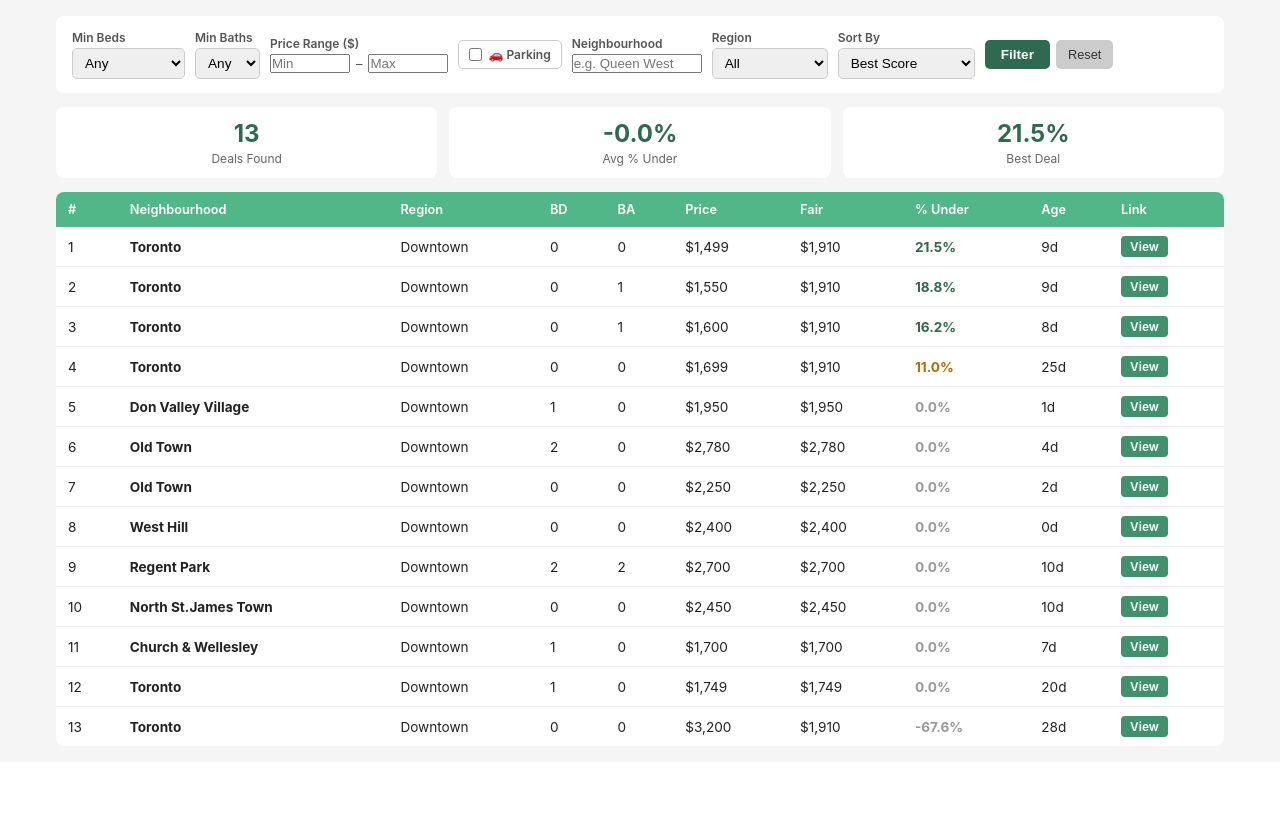
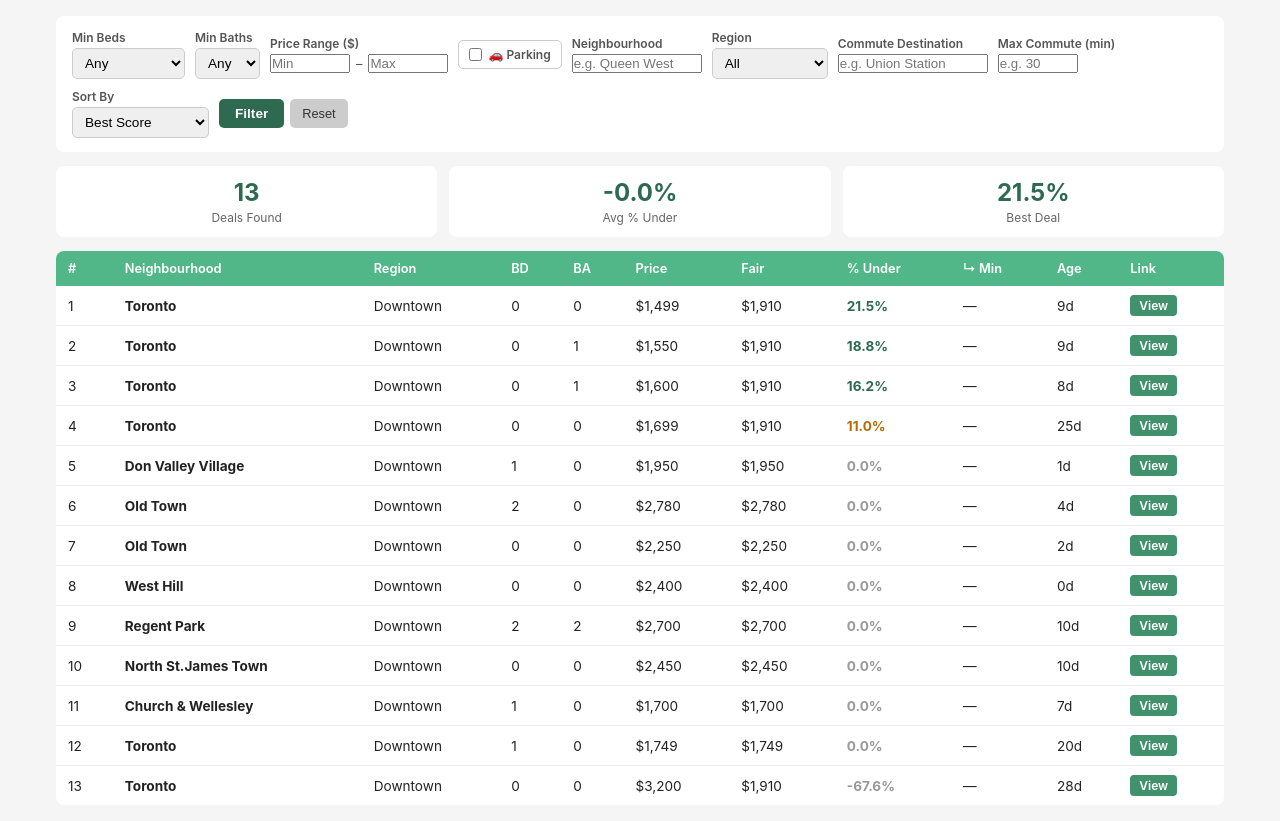
Before and after one commit to scbrock/rent-finder-flask, a Flask app: page / in a window 1280 px wide. Shown: the part 105-926 px from the top of the page. Before the commit the page ends 842 px from the top, so only its background shows below. Run offline with Flask 3, Linux system fonts and the light colour scheme.

Commit message:
MC-257: commute time filter in Flask UI — destination input + max_commute slider. Commute column in table. /api/deals filters by commute_minutes. commute_minutes column added to app.py load_deals. All params wired to URL.

```diff
--- a/app.py
+++ b/app.py
@@ -43,6 +43,7 @@ def load_deals():
                 'pct_under_fmt': f"{pct_under:.1f}%",
                 'days_ago': r.get('days_ago', ''),
                 'is_stale': r.get('is_stale', '').strip().lower() in ('true', '1'),
+                'commute_minutes': float(r['commute_minutes']) if r.get('commute_minutes', '').strip() else None,
                 'link': r.get('link', ''),
                 'final_score': round(final_score, 3) if final_score else 0,
             })
@@ -93,7 +94,6 @@ def api_deals():
     if max_commute is not None:
         deals = [d for d in deals if d.get('commute_minutes') is not None and d['commute_minutes'] <= max_commute]
         deals.sort(key=lambda d: d.get('commute_minutes', 999))
-        return jsonify(deals[:50])
 
     # Sort
     reverse = sort_by not in ('price', 'days_ago')
--- a/templates/index.html
+++ b/templates/index.html
@@ -151,6 +151,18 @@
       </select>
     </div>
 
+    <!-- Commute destination -->
+    <div class="filter-group">
+      <label>Commute Destination</label>
+      <input id="commute_dest" type="text" placeholder="e.g. Union Station" style="width:150px;" title="Destination address for commute filter">
+    </div>
+
+    <!-- Max commute -->
+    <div class="filter-group">
+      <label>Max Commute (min)</label>
+      <input id="max_commute" type="number" placeholder="e.g. 30" min="1" max="180" style="width:80px;">
+    </div>
+
     <!-- Sort -->
     <div class="filter-group">
       <label>Sort By</label>
@@ -190,6 +202,7 @@
         <th onclick="sortTable('price')">Price</th>
         <th onclick="sortTable('fair')">Fair</th>
         <th onclick="sortTable('pct')">% Under</th>
+        <th onclick="sortTable('commute')" title="Walking commute time">↳ Min</th>
         <th onclick="sortTable('days_ago')">Age</th>
         <th>Link</th>
       </tr>
@@ -219,6 +232,8 @@ function parseQueryParams() {
     document.getElementById('sort_by').value = params.get('sort');
     currentSort = params.get('sort');
   }
+  if (params.get('commute_dest')) document.getElementById('commute_dest').value = params.get('commute_dest');
+  if (params.get('max_commute')) document.getElementById('max_commute').value = params.get('max_commute');
   updateFilterCount();
 }
 
@@ -241,6 +256,10 @@ function buildParams() {
   if (neighbourhood) params.set('neighbourhood', neighbourhood);
   if (region) params.set('region', region);
   if (sortBy !== 'score') params.set('sort', sortBy);
+  const commuteDest = document.getElementById('commute_dest').value.trim();
+  const maxCommute = document.getElementById('max_commute').value;
+  if (commuteDest) params.set('commute_dest', commuteDest);
+  if (maxCommute) params.set('max_commute', maxCommute);
 
   return params;
 }
@@ -285,6 +304,12 @@ async function loadDeals() {
   // Update URL (no reload)
   const newUrl = params.toString() ? '?' + params.toString() : window.location.pathname;
   history.replaceState({}, '', newUrl);
+
+  // Add commute params to URL
+  const commuteDest = document.getElementById('commute_dest').value.trim();
+  const maxCommute = document.getElementById('max_commute').value;
+  if (commuteDest) params.set('commute_dest', commuteDest);
+  if (maxCommute) params.set('max_commute', maxCommute);
 
   document.getElementById('loading').style.display = 'block';
   document.getElementById('no_deals').style.display = 'none';
@@ -333,6 +358,7 @@ function renderDeals(deals) {
     const beds = d.beds !== undefined && d.beds !== null ? d.beds : '—';
     const baths = d.baths !== undefined && d.baths !== null ? d.baths : '—';
     const days = d.days_ago !== undefined && d.days_ago !== null ? d.days_ago : '—';
+    const commute = d.commute_minutes !== undefined && d.commute_minutes !== null && d.commute_minutes !== '' ? d.commute_minutes + ' min' : '—';
     const parkingIcon = d.has_parking ? '<span class="parking-icon" title="Parking">🚗</span>' : '';
     const staleTag = (d.is_stale === true || d.is_stale === 'true') ? '<span class="stale-tag">STALE</span>' : '';
 
@@ -345,6 +371,7 @@ function renderDeals(deals) {
       <td>${d.price_fmt || '—'}</td>
       <td>${d.fair_value_fmt || '—'}</td>
       <td class="${pctCls}"><strong>${pct}</strong></td>
+      <td>${commute}</td>
       <td>${days}d</td>
       <td><a href="${link}" target="_blank" class="link-btn">View</a></td>
     </tr>`;
```
